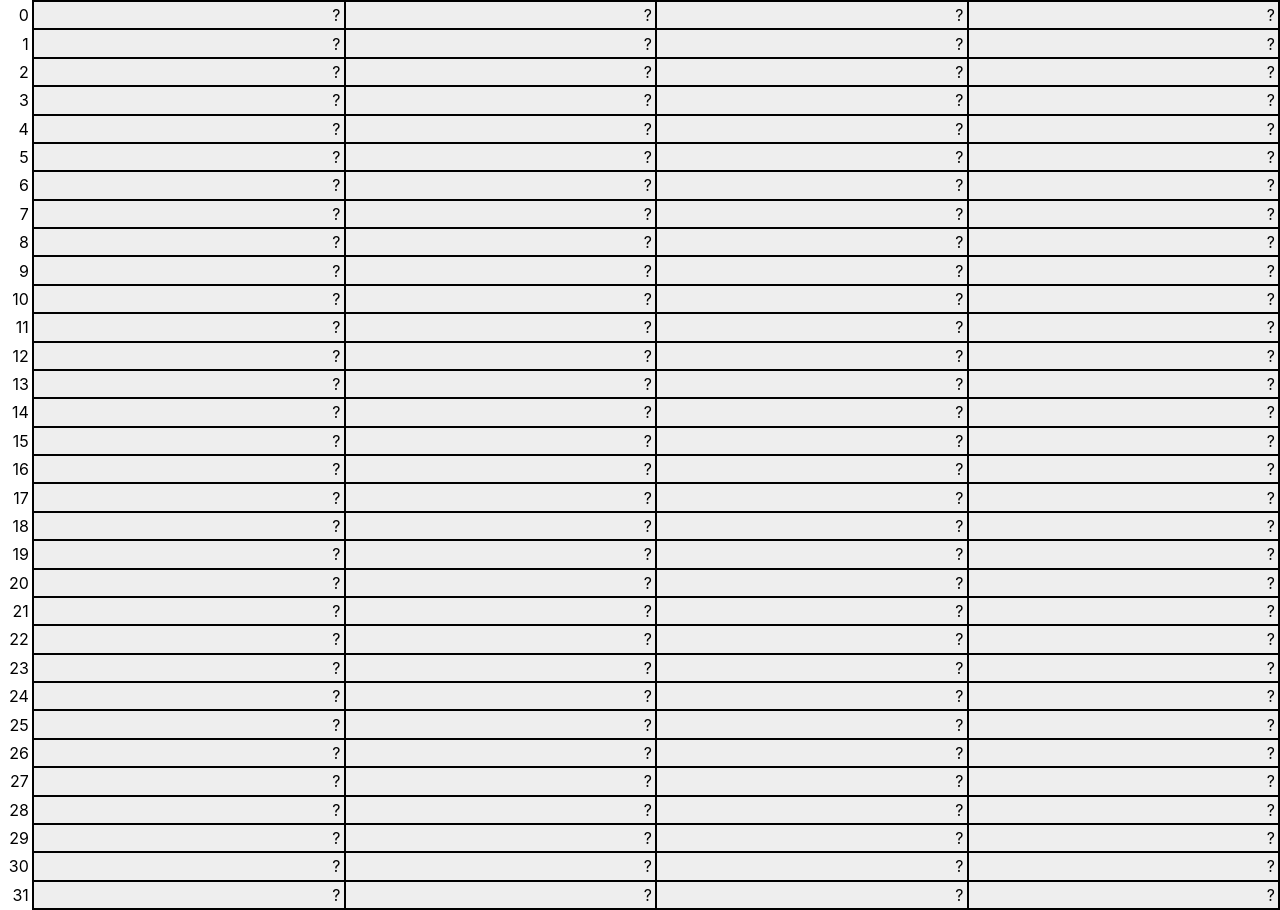
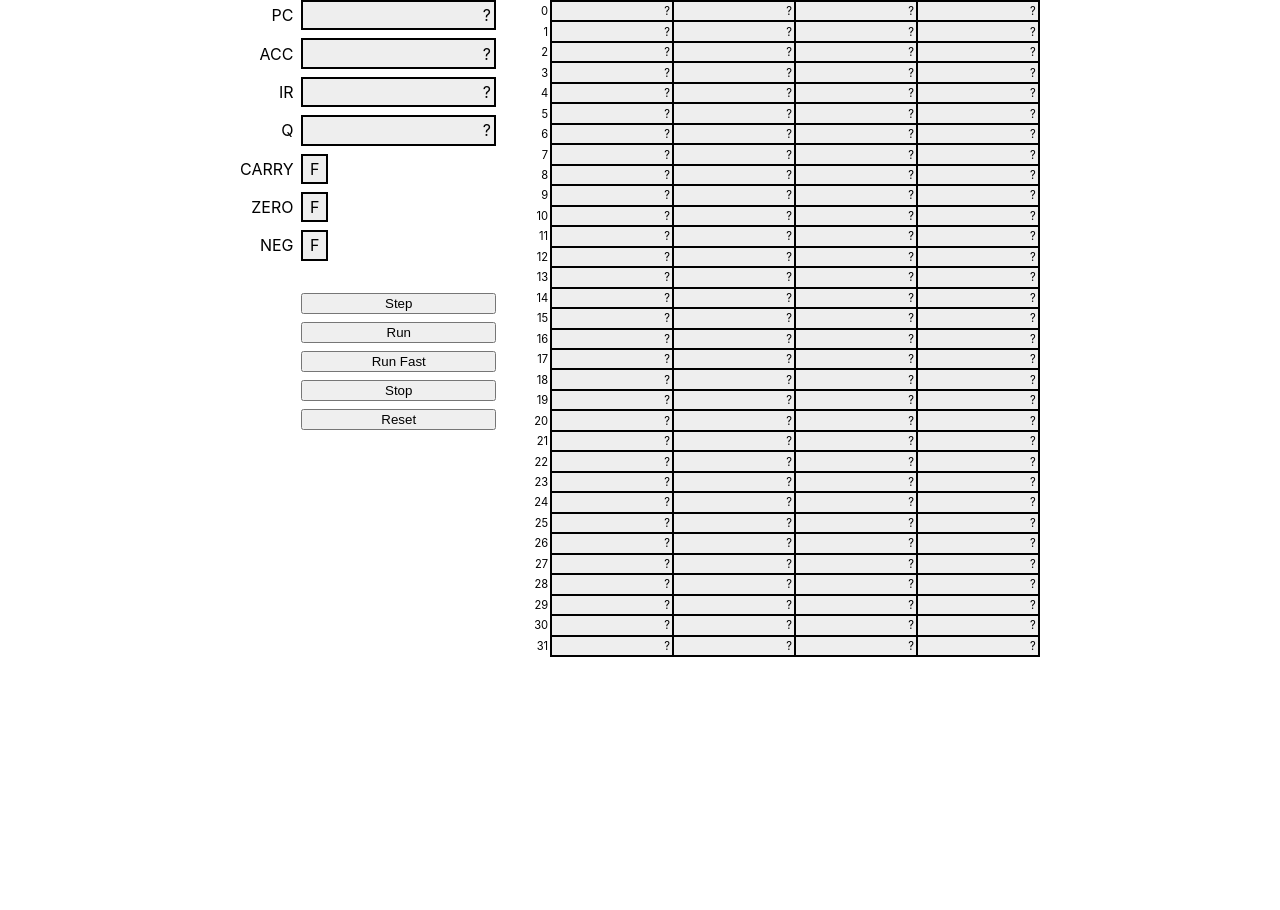
Before and after one commit to joshua-maros/pico-emulator, a React (Create React App) app: page / in a window 1280 px wide. After the commit the page ends 800 px from the top, so only its background shows below. Built offline with nearby package versions, Linux system fonts and the light colour scheme.

Commit message:
Finished ProgrammerLayout skeleton

```diff
--- /dev/null
+++ b/src/html_components/FlagCell.module.css
@@ -0,0 +1,7 @@
+.root {
+  background: #eee;
+  text-align: center;
+  padding: var(--cell-padding);
+  border: var(--cell-border-weight) solid black;
+  width: 1em;
+}
--- /dev/null
+++ b/src/html_components/FlagCell.tsx
@@ -0,0 +1,14 @@
+// Displays a flag
+
+import React from 'react';
+import PicoFlag from '../utils/PicoFlag';
+import style from './FlagCell.module.css';
+
+export default class FlagCell extends React.Component<{ flag: PicoFlag }> {
+  render()
+  {
+    return (
+      <div className={style.root}>{this.props.flag.value ? 'T' : 'F'}</div>
+    )
+  }
+}
--- a/src/html_components/MemoryGrid.module.css
+++ b/src/html_components/MemoryGrid.module.css
@@ -3,6 +3,7 @@
   grid-template-columns: 2em 1fr 1fr 1fr 1fr;
   margin-right: var(--cell-border-weight);
   margin-bottom: var(--cell-border-weight);
+  font-size: 0.7em;
 }
 
 .root > * {
--- /dev/null
+++ b/src/html_components/ProgrammerLayout.module.css
@@ -0,0 +1,25 @@
+.root {
+  max-width: 50em;
+  display: grid;
+  grid-template-columns: 1fr 2fr;
+  grid-column-gap: 2em;
+  column-gap: 2em;
+  margin: auto;
+}
+
+.left_controls {
+  display: grid;
+  grid-template-columns: min-content 1fr;
+  height: fit-content;
+  grid-column-gap: 0.5em;
+  column-gap: 0.5em;
+  grid-row-gap: 0.5em;
+  row-gap: 0.5em;
+}
+
+.label {
+  text-align: right;
+  height: min-content;
+  margin-top: auto;
+  margin-bottom: auto;
+}
--- a/src/html_components/ProgrammerLayout.tsx
+++ b/src/html_components/ProgrammerLayout.tsx
@@ -4,10 +4,49 @@
 import React from 'react';
 import MemoryGrid from './MemoryGrid';
 import Pico from '../utils/PicoV3';
+import style from './ProgrammerLayout.module.css';
+import RegisterCell from './RegisterCell';
+import FlagCell from './FlagCell';
 
 export default class ProgrammerLayout extends React.Component<{ pico: Pico }> {
   render()
   {
-    return (<MemoryGrid memory={this.props.pico.memory} />)
+    let pico = this.props.pico;
+    return (
+      <div className={style.root}>
+        <div className={style.left_controls}>
+          <div className={style.label}>PC</div>
+          <RegisterCell reg={pico.programCounter} />
+          <div className={style.label}>ACC</div>
+          <RegisterCell reg={pico.accumulator} />
+          <div className={style.label}>IR</div>
+          <RegisterCell reg={pico.instructionRegister} />
+          <div className={style.label}>Q</div>
+
+          <RegisterCell reg={pico.qReg} />
+          <div className={style.label}>CARRY</div>
+          <FlagCell flag={pico.carryFlag} />
+          <div className={style.label}>ZERO</div>
+          <FlagCell flag={pico.zeroFlag} />
+          <div className={style.label}>NEG</div>
+          <FlagCell flag={pico.negFlag} />
+
+          <div />
+          <div style={{ height: '1em' }} />
+
+          <div />
+          <button>Step</button>
+          <div />
+          <button>Run</button>
+          <div />
+          <button>Run Fast</button>
+          <div />
+          <button>Stop</button>
+          <div />
+          <button>Reset</button>
+        </div>
+        <MemoryGrid memory={pico.memory} />
+      </div>
+    )
   }
 }
--- a/src/utils/PicoV3.ts
+++ b/src/utils/PicoV3.ts
@@ -4,6 +4,8 @@ import Flag from './PicoFlag';
 import Memory from './PicoMemory';
 import Processor from './Processor';
 import Reg from './PicoReg';
+import PicoReg from './PicoReg';
+import PicoFlag from './PicoFlag';
 
 function isNumeric(value: string): boolean
 {
@@ -23,9 +25,16 @@ export default class Pico extends Processor
   #zeroFlag = new Flag('ZERO');
   #negFlag = new Flag('NEG');
 
-  get memory(): Memory {
-    return this.#memory;
-  }
+  get memory(): Memory { return this.#memory; }
+
+  get accumulator(): PicoReg { return this.#accumulator; }
+  get programCounter(): PicoReg { return this.#programCounter; }
+  get instructionRegister(): PicoReg { return this.#instructionRegister; }
+  get qReg(): PicoReg { return this.#qReg; }
+
+  get carryFlag(): PicoFlag { return this.#carryFlag; }
+  get zeroFlag(): PicoFlag { return this.#zeroFlag; }
+  get negFlag(): PicoFlag { return this.#negFlag; }
 
   ////////////////////////////////////////////////////////////////////////
   // Helper functions
```
